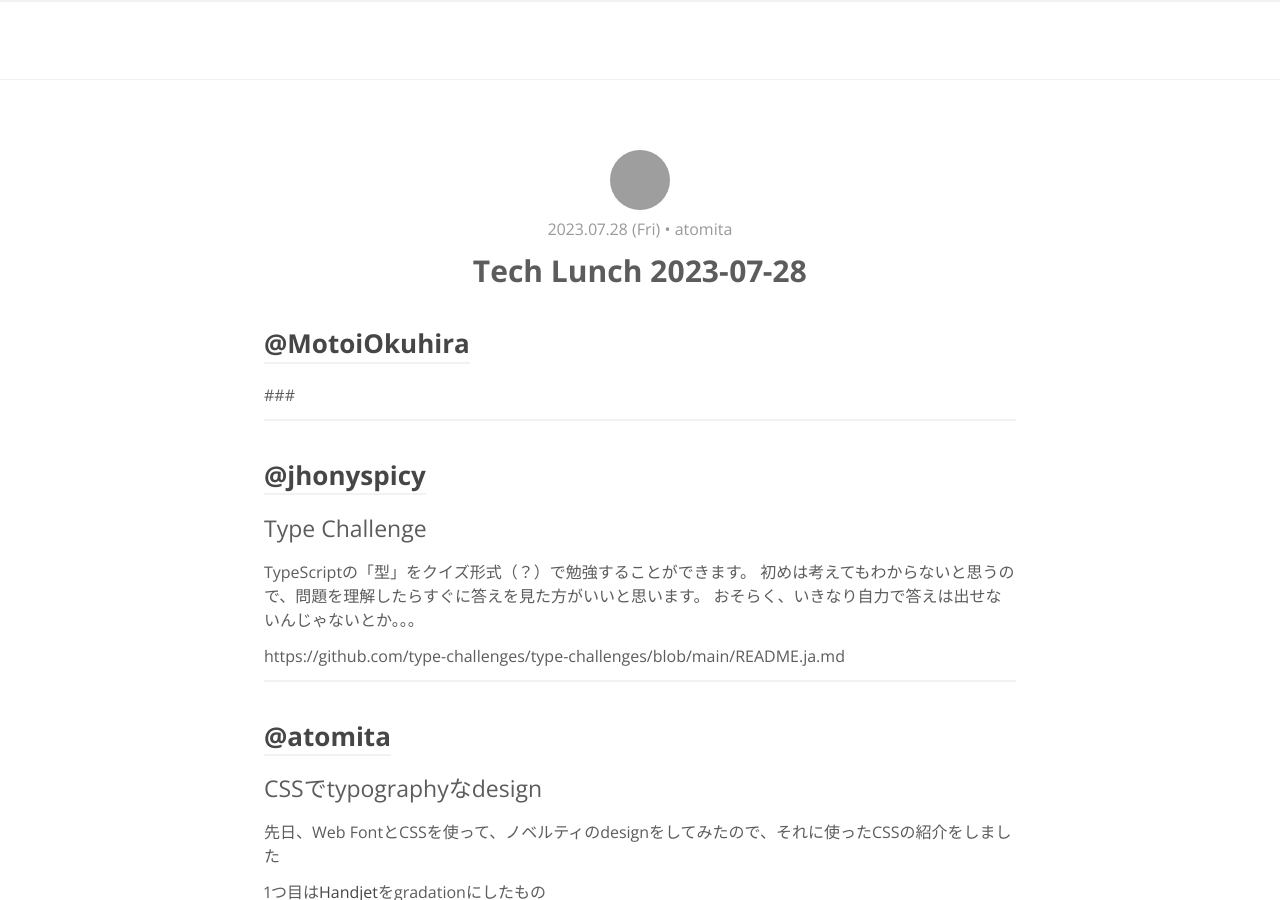
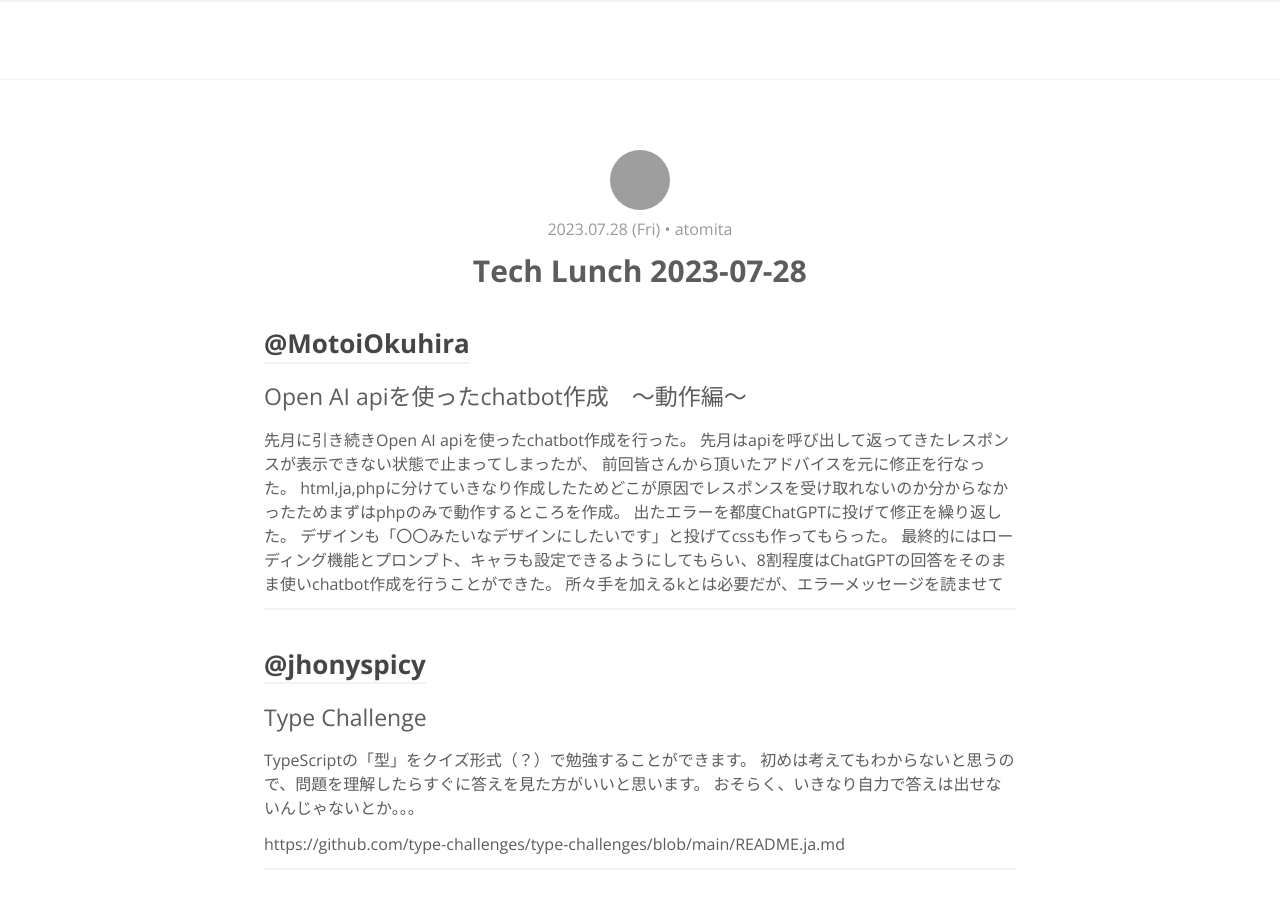
Before and after one commit to RyukyuInteractive/tech.ryukyu-i.co.jp, a Jekyll site: the page built from _posts/2023-07-28-tech-lunch.md, in a window 1280 px wide and 900 px high. Built offline with Jekyll 4.4.1, drawn with Linux system fonts in a browser that asks for light colours; a script that is not in the unit is left out; comment, search, counter and statistics services are not loaded; grey boxes are pictures that could not be loaded.

Commit message:
Update 2023-07-28-tech-lunch.md

```diff
--- a/_posts/2023-07-28-tech-lunch.md
+++ b/_posts/2023-07-28-tech-lunch.md
@@ -8,8 +8,15 @@ typora-root-url: ..
 ---
 
 ## [@MotoiOkuhira](https://github.com/MotoiOkuhira)
-###
-
+### Open AI apiを使ったchatbot作成　〜動作編〜
+先月に引き続きOpen AI apiを使ったchatbot作成を行った。
+先月はapiを呼び出して返ってきたレスポンスが表示できない状態で止まってしまったが、
+前回皆さんから頂いたアドバイスを元に修正を行なった。
+html,ja,phpに分けていきなり作成したためどこが原因でレスポンスを受け取れないのか分からなかったためまずはphpのみで動作するところを作成。
+出たエラーを都度ChatGPTに投げて修正を繰り返した。
+デザインも「〇〇みたいなデザインにしたいです」と投げてcssも作ってもらった。
+最終的にはローディング機能とプロンプト、キャラも設定できるようにしてもらい、8割程度はChatGPTの回答をそのまま使いchatbot作成を行うことができた。
+所々手を加えるkとは必要だが、エラーメッセージを読ませて
 
 
 ---
```
